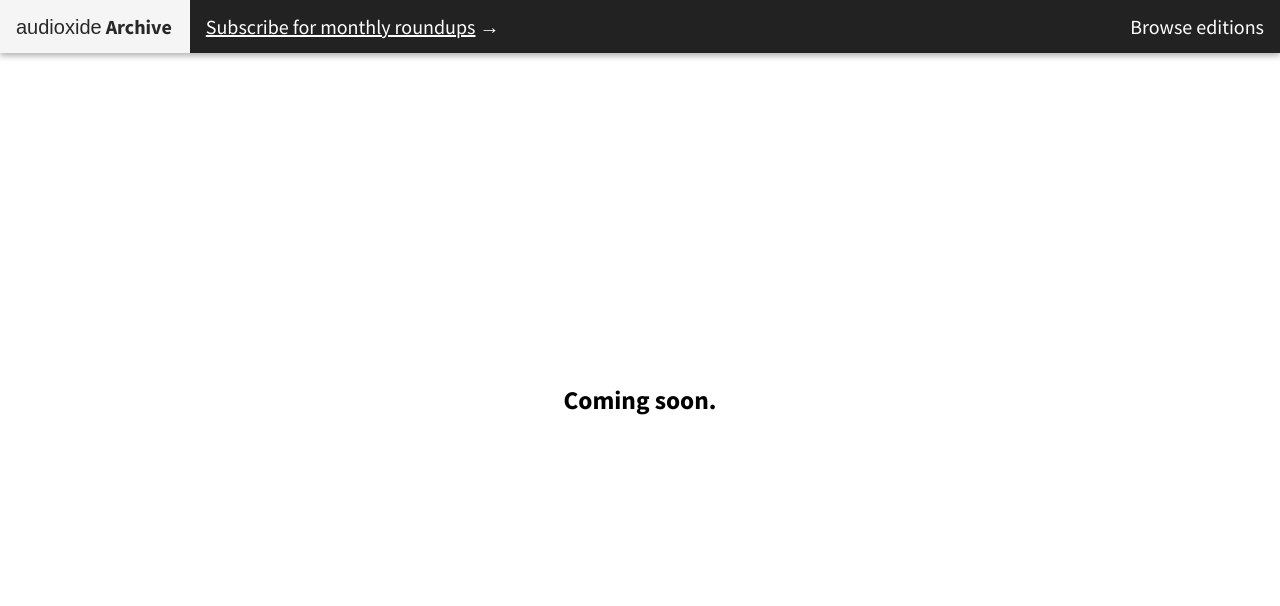
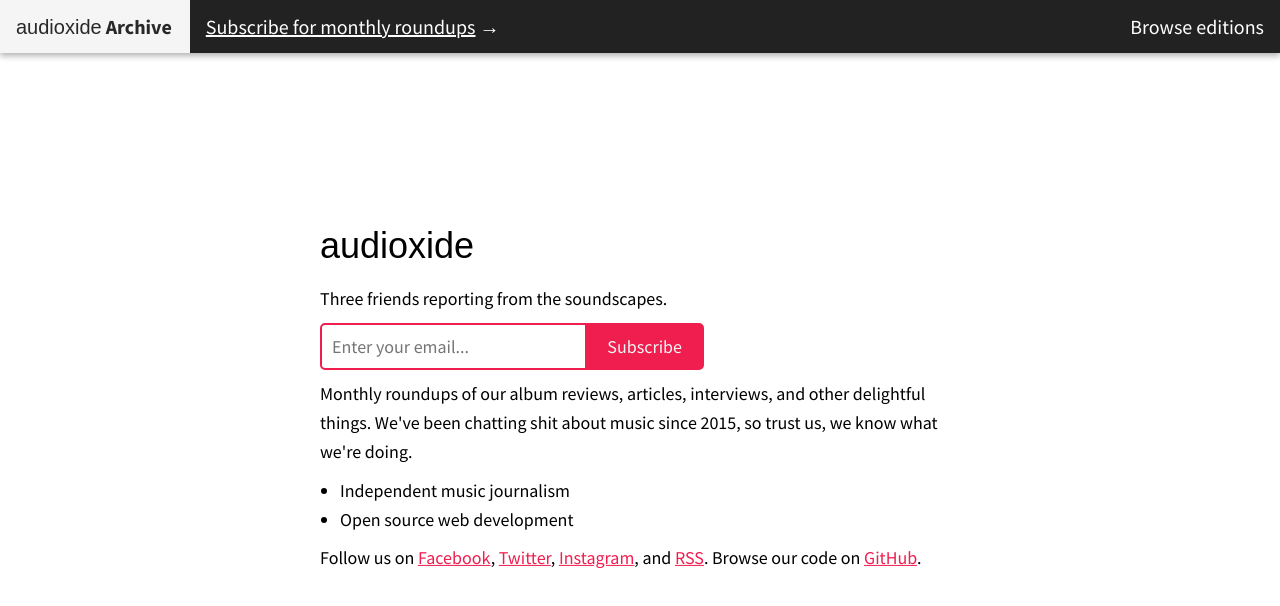
Before and after one commit to audioxide/archive, a Svelte app: page / in a window 1280 px wide. Built offline with nearby package versions, Linux system fonts and the light colour scheme; some icons are missing; a web font is replaced by a local one.

Commit message:
Homepage signup component
Get welcome message/signup box up and running for archive homepage

```diff
--- a/src/app.css
+++ b/src/app.css
@@ -8,8 +8,13 @@
     font-family: 'Source Sans Pro', sans-serif;
   }
 
-  body {
-    font-size: 17px;
+  body, button, input {
+    font-size: 18px;
+  }
+
+  h1,h2,h3,h4,h5,h6,p,ul {
+    margin-bottom: 10px;
+    line-height: 160%;
   }
 
   a {
@@ -19,3 +24,13 @@
   a:hover {
       color: pink;
   }
+
+  ul {
+    margin-left: 20px;
+  }
+
+  .logo {
+    font-family: 'Rounded Elegance', sans-serif;
+    font-weight: 400;
+    text-transform: lowercase;
+  }
--- a/src/lib/Header.svelte
+++ b/src/lib/Header.svelte
@@ -10,26 +10,20 @@
             <i class="fa fa-caret-down"></i>
         </button>
         <div class="dropdown-content">
-            <a href="/newsletters/2021-07/">July 02021</a>
-            <a href="/newsletters/2021-06/">June 02021</a>
-            <a href="/newsletters/2021-05/">May 02021</a>
-            <a href="/newsletters/2021-04/">April 02021</a>
-            <a href="/newsletters/2021-03/">March 02021</a>
-            <a href="/newsletters/2021-02/">February 02021</a>
-            <a href="/newsletters/2021-01/">January 02021</a>
-            <a href="/newsletters/2021-02/">December 02021</a>
-            <a href="/newsletters/2021-01/">November 02021</a>
+            <a href="/2021-07">July 02021</a>
+            <a href="/2021-06">June 02021</a>
+            <a href="/2021-05">May 02021</a>
+            <a href="/2021-04">April 02021</a>
+            <a href="/2021-03">March 02021</a>
+            <a href="/2021-02">February 02021</a>
+            <a href="/2021-01">January 02021</a>
+            <a href="/2020-12">December 02021</a>
+            <a href="/2020-11">November 02021</a>
         </div>
     </nav>
 </header>
 
 <style>
-
-    .logo {
-        font-family: 'Rounded Elegance', sans-serif;
-        font-weight: 400;
-        text-transform: lowercase;
-    }
 
     .audioxide-archive-logo {
         border-right: 2px solid #f5f5f5;
--- /dev/null
+++ b/src/lib/SignupBox.svelte
@@ -0,0 +1,77 @@
+<div class="newsletter-container">
+
+    <h1><span class="logo">Audioxide</span></h1>
+
+    <p>Three friends reporting from the soundscapes.</p>
+
+    <div class="newsletter-wrapper">
+    <div class="newsletter-signup-box">
+        <button for="email">Subscribe</button>
+        <input type="email"
+               id="email"
+               name="email"
+               placeholder="Enter your email..." />
+    </div>
+    </div>
+
+    <p>
+        Monthly roundups of our album reviews, articles, interviews, and other
+        delightful things. We've been chatting shit about music since 2015, so
+        trust us, we know what we're doing.
+    </p>
+    <ul>
+        <li>Independent music journalism</li>
+        <li>Open source web development</li>
+    </ul>
+    <p>
+        Follow us on <a href="https://facebook.com/audioxide">Facebook</a>,
+        <a href="https://twitter.com/audioxide">Twitter</a>,
+        <a href="https://instagram.com/audioxidecom">Instagram</a>, and
+        <a href="https://audioxide.com/feed">RSS</a>. Browse our code on
+        <a href="https://github.com/audioxide">GitHub</a>.
+    </p>
+
+</div>
+
+<style>
+
+    .newsletter-wrapper {
+        width: 60%;
+        position: relative;
+    }
+
+    .newsletter-container {
+        position: fixed;
+        top: 50%;
+        left: 50%;
+        transform: translate(-50%, -50%);
+    }
+
+    .newsletter-signup-box {
+        margin: 0 0 10px 0;
+        width: 100%;
+    }
+
+    button {
+        position: absolute;
+        background-color: #f01d4f;
+        border: 2px solid #f01d4f;
+        color: #f5f5f5;
+        right: 0;
+        padding: 10px 20px;
+        border-radius: 0 5px 5px 0;
+    }
+
+    button:hover {
+        background-color: pink;
+        color: #f01d4f;
+    }
+
+    input {
+        border: 2px solid #f01d4f;
+        border-radius: 5px;
+        padding: 10px;
+        width: 90%;
+    }
+
+</style>
--- a/src/routes/__error.svelte
+++ b/src/routes/__error.svelte
@@ -4,7 +4,7 @@
 
 <div class="error-message">
     <h2>Well, shit. Something has gone terribly wrong.</h2>
-    <p class="error-message-link"><a href="/">Go back to the archive homepage →</a></p>
+    <p class="error-message-link"><a href="/">Go to archive homepage</a> →</p>
 </div>
 
 <style>
--- a/src/routes/index.svelte
+++ b/src/routes/index.svelte
@@ -2,16 +2,12 @@
     <title>Audioxide Archive</title>
 </svelte:head>
 
-<div class="teaser-message">
-    <h2>Coming soon.</h2>
-</div>
+<script>
+    import SignupBox from '../lib/SignupBox.svelte';
+</script>
+
+<SignupBox />
 
 <style>
-    .teaser-message {
-        position: fixed;
-        top: 50%;
-        left: 50%;
-        transform: translate(-50%, -50%);
-        text-align: center;
-    }
+
 </style>
```
